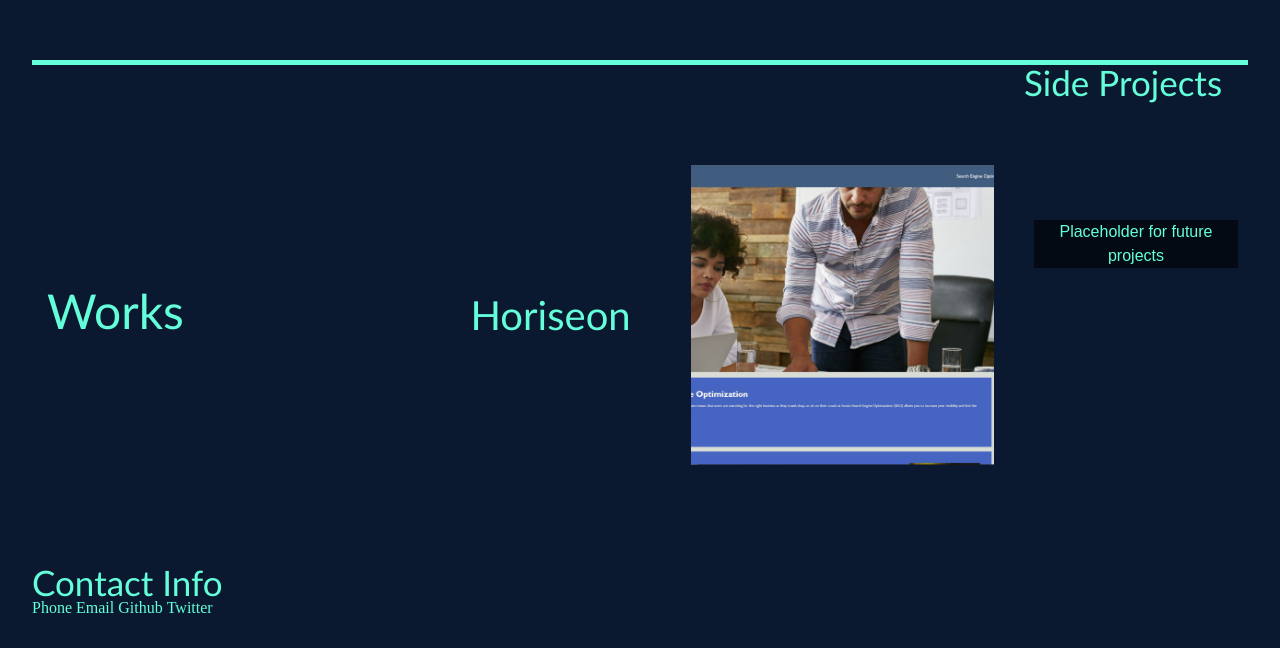
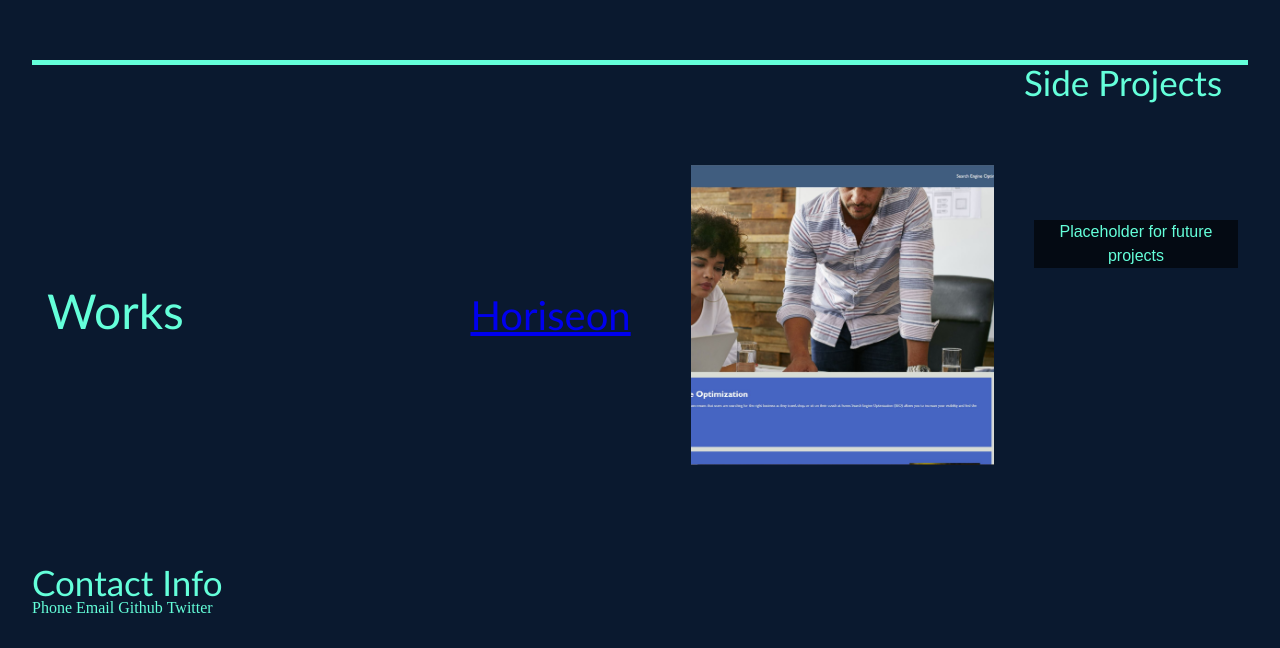
Before and after one commit to Derricklaff/Personal-Portfolio, a plain HTML site: page Portfolio.HTML in a window 1280 px wide. Shown: the part 997-1645 px from the top of the page. Drawn offline with Linux system fonts and the light colour scheme.

Commit message:
Created clickable Link to 'horiseon' deployed site

```diff
--- a/Portfolio.HTML
+++ b/Portfolio.HTML
@@ -45,7 +45,7 @@
             <h2>Works</h2>
         </div>
         <div id="Content">
-            <h3>Horiseon</h3>
+            <h3> <a href=" https://derricklaff.github.io/Horiseon/" target="_blank">Horiseon</a> </h3>
             <figure>
                 <p>In this project, I was tasked with refactoring code for Horiseon to comply with up-to-date
                     accessibility needs!</p>
```
